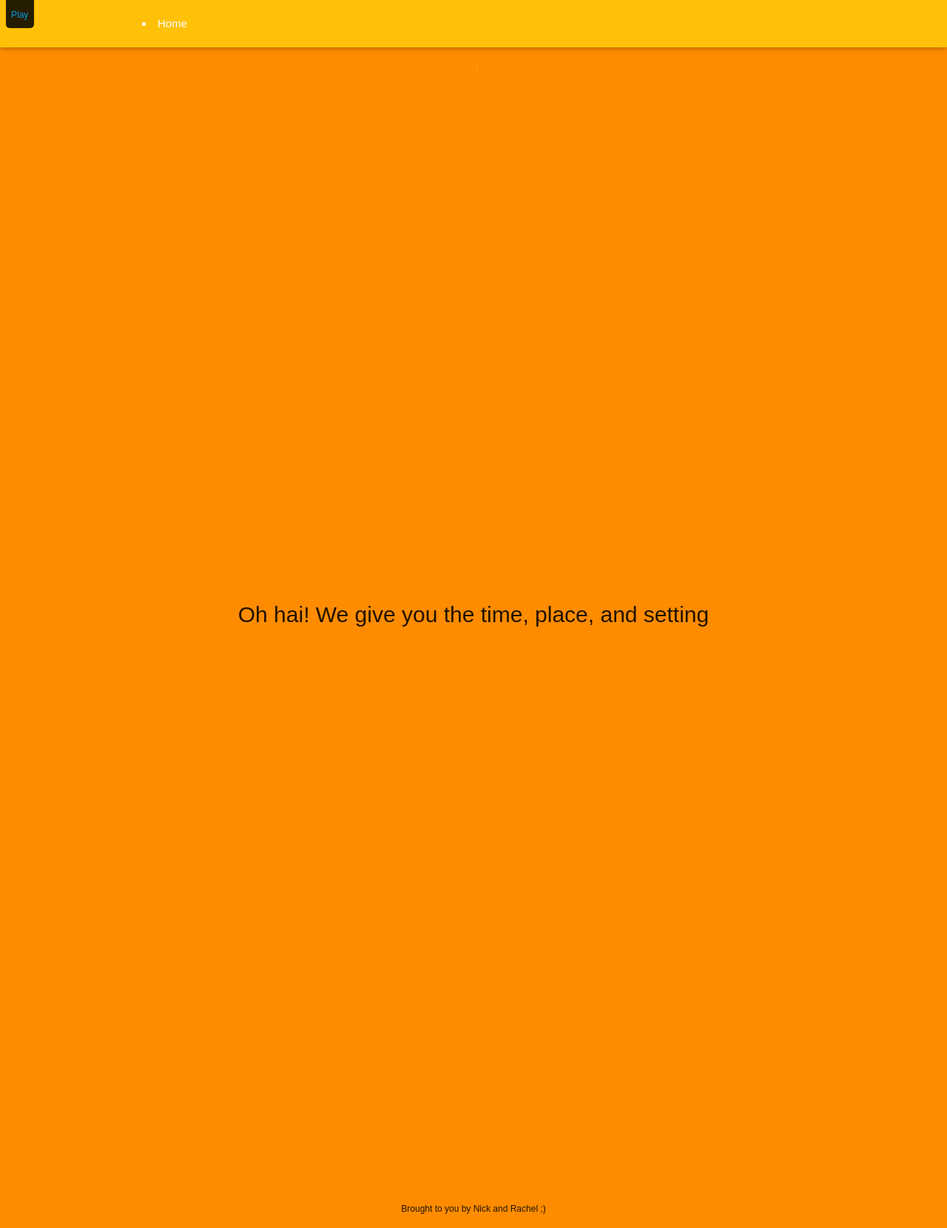
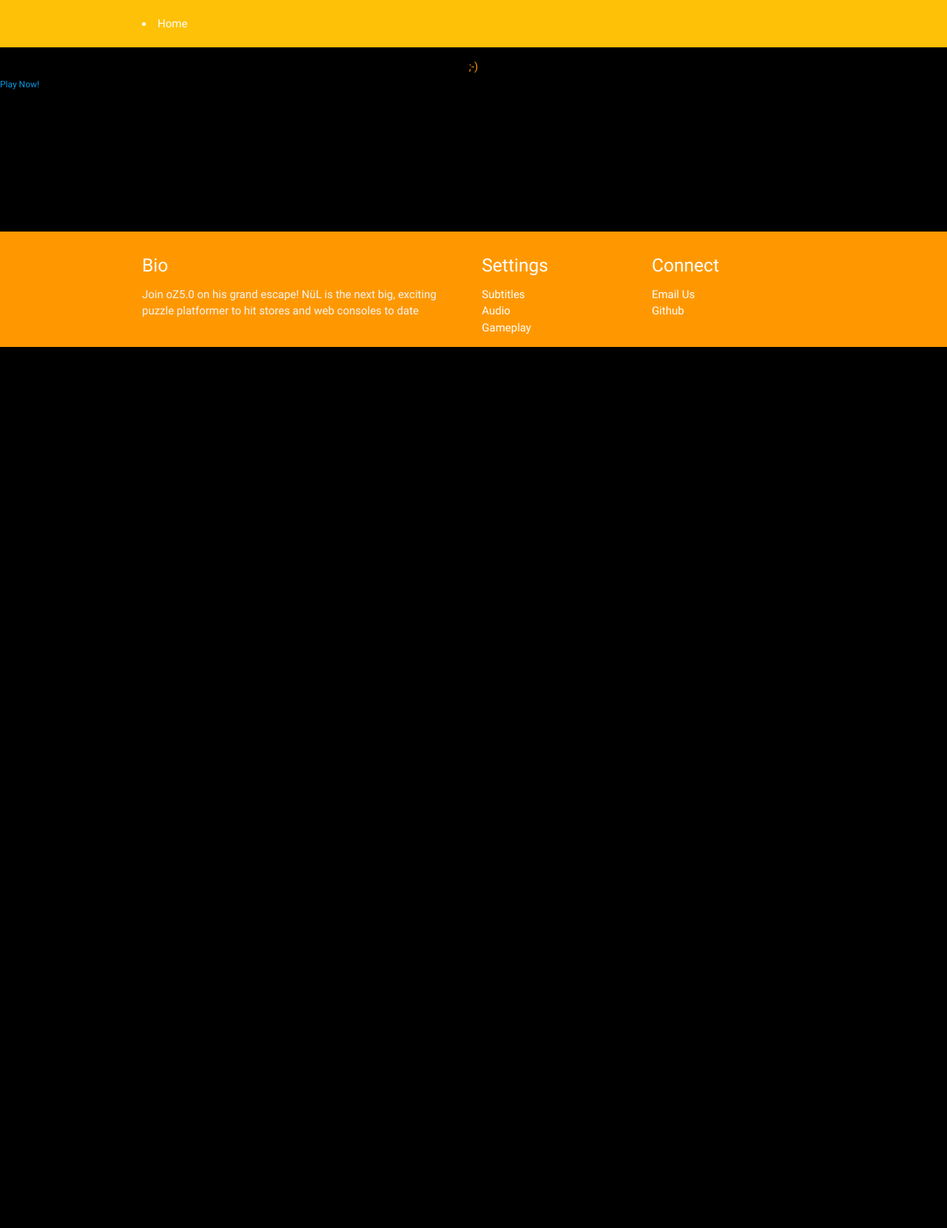
Before and after one commit to RPappalardo/final-project, a PHP site: page /about.php in a window 1280 px wide. Shown: the whole page at 74% size. Run offline with PHP 8.4, Linux system fonts and the light colour scheme; some libraries are stand-ins or nearby versions.

Commit message:
Removed giant CSS styling, added game.php

```diff
--- a/about.php
+++ b/about.php
@@ -8,185 +8,8 @@
 <link href="css/materialize.css" type="text/css" rel="stylesheet" media="screen,projection" />
 <link href="css/style.css" type="text/css" rel="stylesheet" media="screen,projection" />
 
+<link href="css/about.css" type="text/css" rel="stylesheet" media="screen,projection" />
 
-<style>
-
-  /* Parallax base styles
-  --------------------------------------------- */
-
-  .parallax {
-    height: 500px; /* fallback for older browsers */
-    height: 100vh;
-    overflow-x: hidden;
-    overflow-y: scroll;
-    -webkit-perspective: 300px;
-    perspective: 300px;
-  }
-
-  .parallax__group {
-    position: relative;
-    height: 500px; /* fallback for older browsers */
-    height: 100vh;
-    -webkit-transform-style: preserve-3d;
-    transform-style: preserve-3d;
-  }
-
-  .parallax__layer {
-    position: absolute;
-    top: 0;
-    left: 0;
-    right: 0;
-    bottom: 0;
-  }
-
-  .parallax__layer--fore {
-    -webkit-transform: translateZ(90px) scale(.7);
-    transform: translateZ(90px) scale(.7);
-    z-index: 1;
-  }
-
-  .parallax__layer--base {
-    -webkit-transform: translateZ(0);
-    transform: translateZ(0);
-    z-index: 4;
-  }
-
-  .parallax__layer--back {
-    -webkit-transform: translateZ(-300px) scale(2);
-    transform: translateZ(-300px) scale(2);
-    z-index: 3;
-  }
-
-  .parallax__layer--deep {
-    -webkit-transform: translateZ(-600px) scale(3);
-    transform: translateZ(-600px) scale(3);
-    z-index: 2;
-  }
-
-
-  /* Debugger styles - used to show the effect
-  --------------------------------------------- */
-
-  .debug {
-    position: fixed;
-    top: 0;
-    left: .5em;
-    z-index: 999;
-    background: rgba(0,0,0,.85);
-    color: #fff;
-    padding: .5em;
-    border-radius: 0 0 5px 5px;
-  }
-  .debug-on .parallax__group {
-    -webkit-transform: translate3d(800px, 0, -800px) rotateY(30deg);
-    transform: translate3d(700px, 0, -800px) rotateY(30deg);
- }
-  .debug-on .parallax__layer {
-    box-shadow: 0 0 0 2px #000;
-    opacity: 0.9;
-  }
-  .parallax__group {
-    -webkit-transition: -webkit-transform 0.5s;
-    transition: transform 0.5s;
-  }
-
-
-  /* demo styles
-  --------------------------------------------- */
-
-  body, html {
-     max-width: 100%;
-    overflow-x: hidden;
-  }
-
-  body {
-    font: 100% / 1.5 Arial;
-  }
-
-  * {
-    margin:0;
-    padding:0;
-  }
-
-  .parallax {
-    font-size: 200%;
-  }
-
-   /* centre the content in the parallax layers */
-  .title {
-    text-align: center;
-    position: absolute;
-    left: 50%;
-    top: 50%;
-    -webkit-transform: translate(-50%, -50%);
-    transform: translate(-50%, -50%);
-  }
-
-
-
-  /* style the groups--------------------------------------------- */
-
-  #group1 {
-    z-index: 5; /* slide over group 2 */
-  }
-  #group1 .parallax__layer--base {
-    background: rgb(255,140,0);
-  }
-
-  #group2 {
-    z-index: 3; /* slide under groups 1 and 3 */
-  }
-  #group2 .parallax__layer--back {
-    background: rgb(123,210,102);
-  }
-
-  #group3 {
-    z-index: 4; /* slide over group 2 and 4 */
-  }
-  #group3 .parallax__layer--base {
-    background: rgb(153,216,101);
-  }
-
-  #group4 {
-    z-index: 2; /* slide under group 3 and 5 */
-  }
-  #group4 .parallax__layer--deep {
-    background: rgb(184,223,101);
-  }
-
-  #group5 {
-    z-index: 3; /* slide over group 4 and 6 */
-  }
-  #group5 .parallax__layer--base {
-    background: rgb(214,229,100);
-  }
-
-  #group6 {
-    z-index: 2; /* slide under group 5 and 7 */
-  }
-  #group6 .parallax__layer--back {
-    background: rgb(245,235,100);
-  }
-
-  #group7 {
-    z-index: 3; /* slide over group 7 */
-  }
-  #group7 .parallax__layer--base {
-    background: rgb(255,140,0);
-  }
-
-
-  /*--------------------------------------------- */
-  .demo__info {
-    position: absolute;
-    z-index:100;
-    bottom: 1vh;
-    top: auto;
-    font-size:80%;
-    text-align:center;
-    width: 100%;
-  }
-</style>
 </head>
 
 <body>
@@ -205,7 +28,7 @@
   </div>
 
   <div class="debug">
-    <label> <a href="http://playcanvas.com/editor/scene/424681/launch"> Play</a></label>
+    <label> <a href="game.php"> Play Now!</a></label>
   </div>
   <div class="demo__info">
     Brought to you by Nick and Rachel ;)
```
